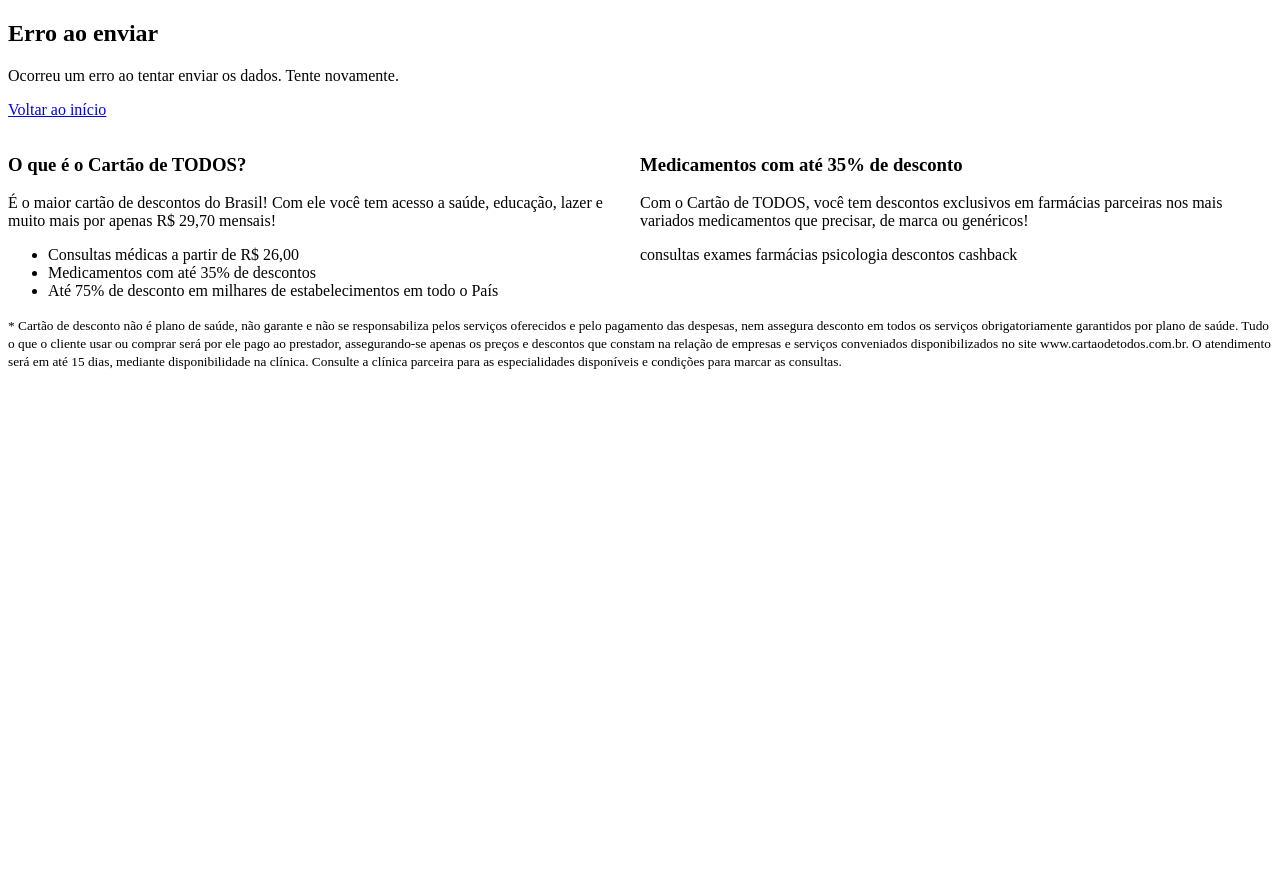
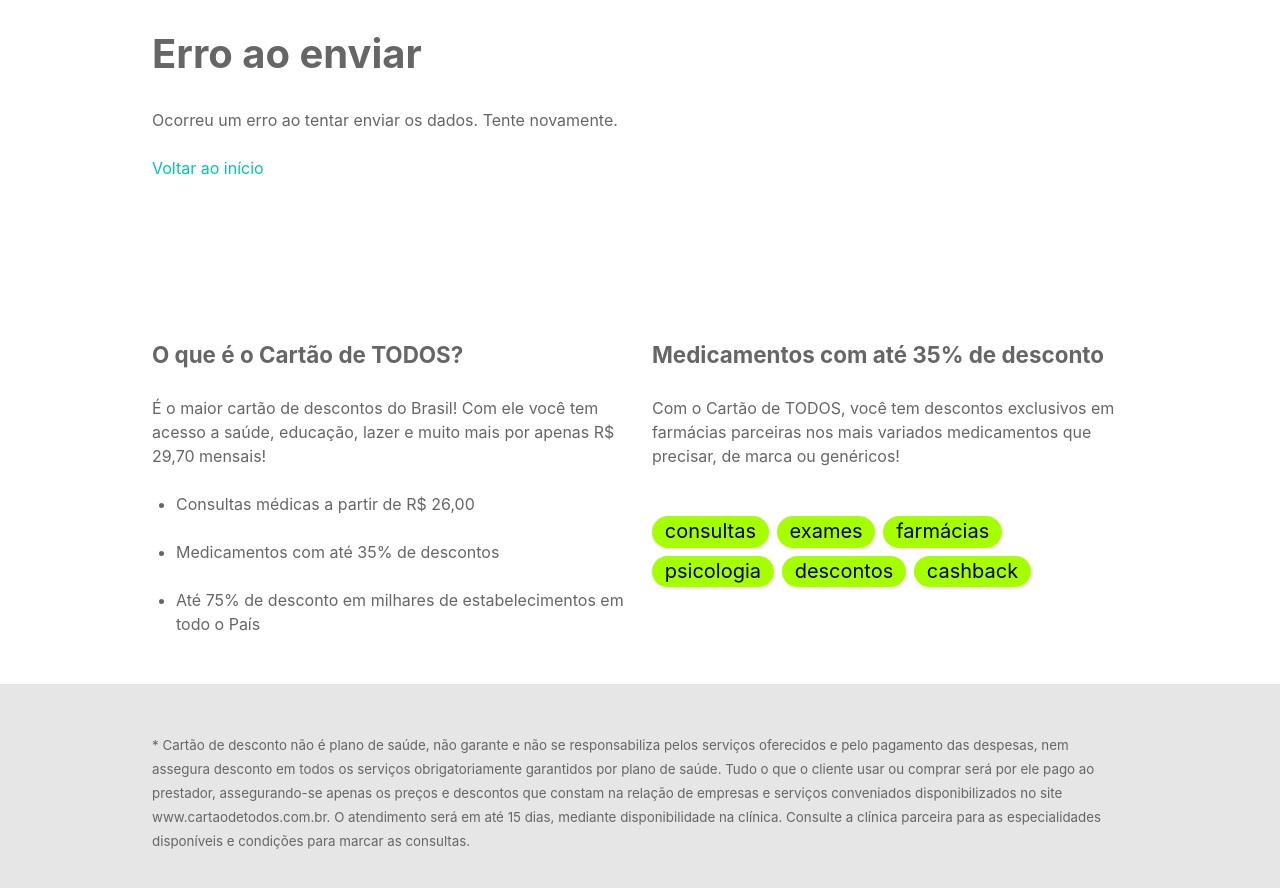
Before and after one commit to Bonsaites/cartao-de-todos-ibiuna, a Jekyll site: the page built from email_com_erro.html, in a window 1280 px wide. Shown: the top 888 px of the page. Built offline with Jekyll 4.4.1, drawn with Linux system fonts in a browser that asks for light colours.

Commit message:
correção do caminho do CSS para as páginas de retorno do email

```diff
--- a/_includes/head.html
+++ b/_includes/head.html
@@ -12,7 +12,7 @@
   />
   {% seo title=false description=false %} {% else %}{% seo %}{% endif %}
 
-  <link rel="stylesheet" href="assets/css/style.css" />
+  <link rel="stylesheet" href="{{ site.baseurl }}/assets/css/style.css" />
 
   <link rel="shortcut icon" href="favicon.ico">
   <link rel="icon" type="image/png" href="favicon.png" />
```
